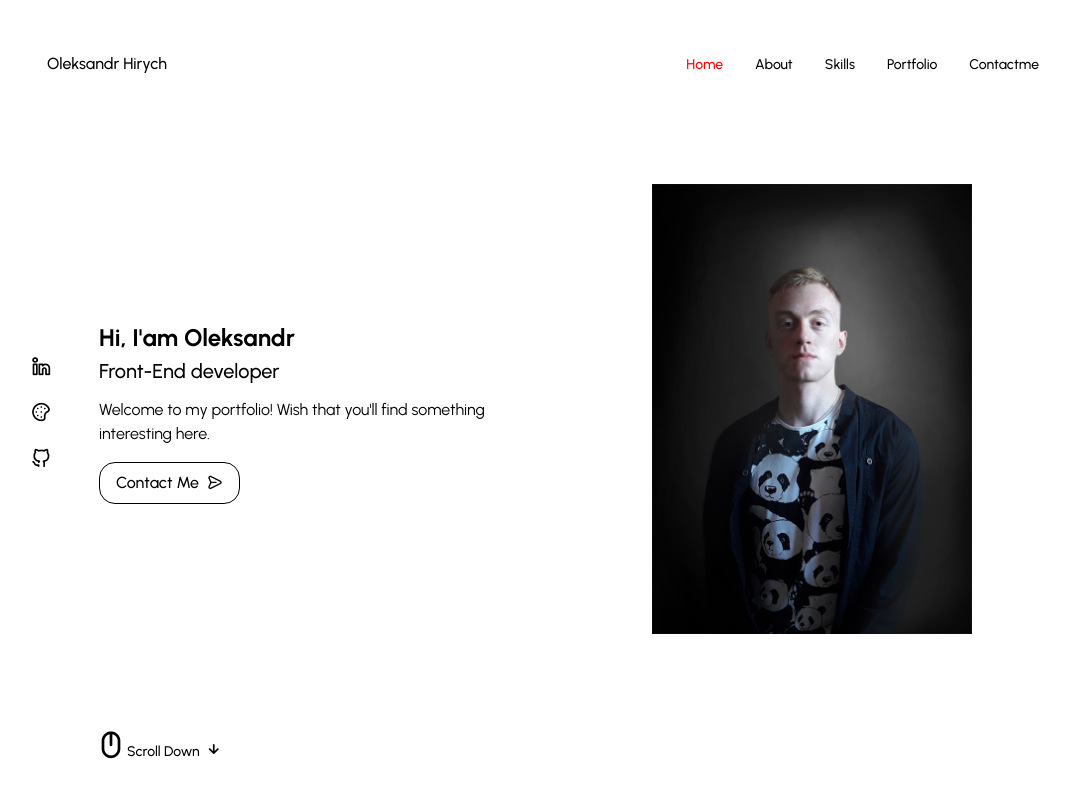
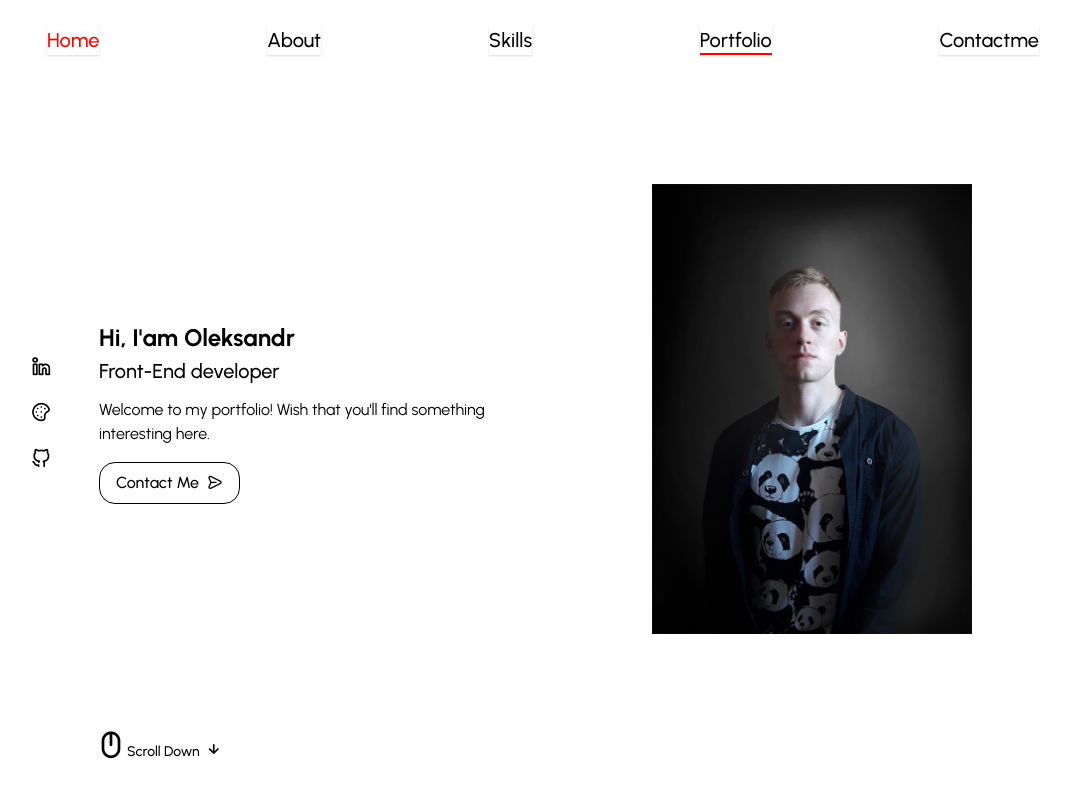
Before and after one commit to outofs/react-portfolio, a React (Create React App) app: page / in a window 1280 px wide. Shown: the top 800 px of the page, without its empty margins (97-1167 px from the left). Built offline with nearby package versions, Linux system fonts and the light colour scheme.

Commit message:
predeploing version

```diff
--- a/src/App.tsx
+++ b/src/App.tsx
@@ -7,6 +7,7 @@ import Header from "./components/header/Header";
 import Home from "./components/home/Home";
 import Portfolio from "./components/portfolio/Portfolio";
 import Qualification from "./components/qualification/Qualification";
+import Scrollup from "./components/scrollup/Scrollup";
 import Skills from "./components/skills/Skills";
 
 function App() {
@@ -22,6 +23,7 @@ function App() {
         <ContactMe />
       </main>
       <Footer />
+      <Scrollup />
     </>
   );
 }
--- a/src/components/header/Header.tsx
+++ b/src/components/header/Header.tsx
@@ -3,12 +3,21 @@ import "../../components/header/header.scss";
 
 const Header = () => {
   const [showMenu, setShowMenu] = useState(true);
+  const [activeNav, setActiveNav] = useState("#home");
+
+  window.addEventListener("scroll", function () {
+    const header = document.querySelector(".header");
+
+    if (this.scrollY >= 50) header?.classList.add("scroll-header");
+    else header?.classList.remove("scroll-header");
+  });
+
   return (
     <header className="header" id="header">
       <nav className="nav container">
-        <a href="#" className="nav__logo">
+        {/* <a href="#" className="nav__logo">
           Oleksandr Hirych
-        </a>
+        </a> */}
 
         <div
           className={showMenu ? "nav__menu show-menu" : "nav__menu"}
@@ -16,27 +25,67 @@ const Header = () => {
         >
           <ul className="nav__list grid">
             <li className="nav__item">
-              <a href="#home" className="nav__link active-link">
+              <a
+                href="#home"
+                className={`nav__link ${
+                  activeNav === "#home" ? "active-link" : ""
+                }`}
+                onClick={() => {
+                  setActiveNav("#home");
+                }}
+              >
                 <i className="uil nav__icon uil-estate"></i> Home
               </a>
             </li>
             <li className="nav__item">
-              <a href="#about" className="nav__link">
+              <a
+                href="#about"
+                className={`nav__link ${
+                  activeNav === "#about" ? "active-link" : ""
+                }`}
+                onClick={() => {
+                  setActiveNav("#about");
+                }}
+              >
                 <i className="uil nav__icon uil-user"></i> About
               </a>
             </li>
             <li className="nav__item">
-              <a href="#skills" className="nav__link">
+              <a
+                href="#skills"
+                className={`nav__link ${
+                  activeNav === "#skills" ? "active-link" : ""
+                }`}
+                onClick={() => {
+                  setActiveNav("#skills");
+                }}
+              >
                 <i className="uil nav__icon uil-file-alt"></i> Skills
               </a>
             </li>
             <li className="nav__item">
-              <a href="#portfolio" className="nav__link">
+              <a
+                href="#portfolio"
+                className={`nav__link ${
+                  activeNav === "#portfolio" ? "active-link" : ""
+                }`}
+                onClick={() => {
+                  setActiveNav("#portfolio");
+                }}
+              >
                 <i className="uil nav__icon uil-scenery"></i> Portfolio
               </a>
             </li>
             <li className="nav__item">
-              <a href="#contact" className="nav__link">
+              <a
+                href="#contact"
+                className={`nav__link ${
+                  activeNav === "#contact" ? "active-link" : ""
+                }`}
+                onClick={() => {
+                  setActiveNav("#contact");
+                }}
+              >
                 <i className="uil nav__icon uil-message"></i> Contactme
               </a>
             </li>
--- a/src/components/header/header.scss
+++ b/src/components/header/header.scss
@@ -20,6 +20,7 @@
   }
 
   .nav {
+    position: relative;
     max-width: 992px;
     height: $header-height;
     @include flex(center, space-between);
@@ -100,11 +101,36 @@
 
       &__list {
         display: flex;
+        justify-content: space-between;
         column-gap: 2rem;
       }
 
       &__menu {
-        margin-left: auto;
+        width: 100%;
+        // margin-left: auto;
+        // margin-right: auto;
+      }
+
+      &__link {
+        position: relative;
+        font-size: 1.25rem;
+        font-weight: 500;
+        box-shadow: 0px 1px 2px rgba(0, 0, 0, 0.15);
+
+        &::after {
+          content: "";
+          height: 2px;
+          width: 0;
+          position: absolute;
+          bottom: 0;
+          background-color: $main-color;
+          transition: width 0.3s ease;
+        }
+
+        &.active::after,
+        &:hover::after {
+          width: 100%;
+        }
       }
     }
 
@@ -129,7 +155,10 @@
       color: $main-color;
     }
   }
+}
+
+@include medium-768 {
   .scroll-header {
-    box-shadow: 0 -1px 4px rgba(0, 0, 0, 0.15);
+    box-shadow: 0 -2px 5px rgba(0, 0, 0, 0.35);
   }
 }
--- a/src/components/qualification/qualification.scss
+++ b/src/components/qualification/qualification.scss
@@ -33,6 +33,10 @@
 
   &__button:hover {
     color: $main-color;
+
+    .qualification__icon {
+      color: $main-color;
+    }
   }
 
   &__icon {
@@ -93,6 +97,10 @@
 
   &__button.qualification__active {
     color: $main-color;
+
+    .qualification__icon {
+      color: $main-color;
+    }
   }
 
   @include small {
--- /dev/null
+++ b/src/components/scrollup/Scrollup.tsx
@@ -0,0 +1,18 @@
+import React from "react";
+import "./scrollup.scss";
+
+const Scrollup = () => {
+  window.addEventListener("scroll", function () {
+    const scrollup = document.querySelector(".scrollup");
+
+    if (this.scrollY >= 560) scrollup?.classList.add("show-scroll");
+    else scrollup?.classList.remove("show-scroll");
+  });
+  return (
+    <a href="#" className="scrollup" id="scroll-up">
+      <i className="uil uil-arrow-up scrollup__icon"></i>
+    </a>
+  );
+};
+
+export default Scrollup;
--- /dev/null
+++ b/src/components/scrollup/scrollup.scss
@@ -0,0 +1,30 @@
+@use "../../scss/" as *;
+
+.scrollup {
+  position: fixed;
+  right: 1rem;
+  bottom: -20;
+  background-color: $text-color;
+  opacity: 0.8;
+  padding: 0 0.3rem;
+  border-radius: 0.4rem;
+  z-index: $z-tooltip;
+  transition: 0.4s;
+
+  &:hover {
+    background-color: $main-color;
+  }
+
+  &__icon {
+    font-size: 1.5rem;
+    color: $body-bg;
+  }
+}
+
+.show-scroll {
+  bottom: 8rem;
+
+  @include medium-768 {
+    bottom: 5rem;
+  }
+}
--- a/src/components/skills/SkillStack.tsx
+++ b/src/components/skills/SkillStack.tsx
@@ -4,7 +4,7 @@ import Skill from "./Skill";
 import "./skills.scss";
 
 const SkillStack = (props: SkillsProps) => {
-  const [skillsClose, setSkillClose] = useState(true);
+  const [skillsClose, setSkillClose] = useState(props.skillsClose);
 
   return (
     <div
--- a/src/components/skills/Skills.tsx
+++ b/src/components/skills/Skills.tsx
@@ -15,6 +15,7 @@ const Skills = () => {
           title="Front-End developer"
           icon="uil-brackets-curly"
           skills={skills.frontend}
+          skillsClose={false}
         />
 
         {/* <!-- Skills 2 -->
@@ -31,10 +32,11 @@ const Skills = () => {
           title="Designer"
           icon="uil-swatchbook"
           skills={skills.design}
+          skillsClose={true}
         />
 
         {/* <!-- Skills 4 --> */}
-        <SkillStack title="Other" icon="uil-life-ring" skills={skills.other} />
+        <SkillStack title="Other" icon="uil-life-ring" skills={skills.other} skillsClose={true} />
       </div>
     </section>
   );
--- a/src/components/skills/skills.scss
+++ b/src/components/skills/skills.scss
@@ -22,6 +22,11 @@
 
   &__header:hover {
     color: $main-color;
+
+    .skills__icon,
+    .skills__arrow {
+      color: $main-color;
+    }
   }
 
   &__icon,
--- a/src/interfaces.ts
+++ b/src/interfaces.ts
@@ -9,6 +9,7 @@ export interface SkillsProps {
   title: string;
   icon: string;
   skills: string[] | undefined;
+  skillsClose: boolean;
 }
 
 export interface SkillProps {
--- a/src/scss/_variables.scss
+++ b/src/scss/_variables.scss
@@ -46,7 +46,7 @@ $black-gradient: var(--black--var--gradient);
 
 $box-shadow: var(--box--shadow);
 
-$header-height: 8rem;
+$header-height: 5rem;
 $header-shrink-height: 5rem;
 $border-radius: 30px;
 $large-devises: 1024px;
```
